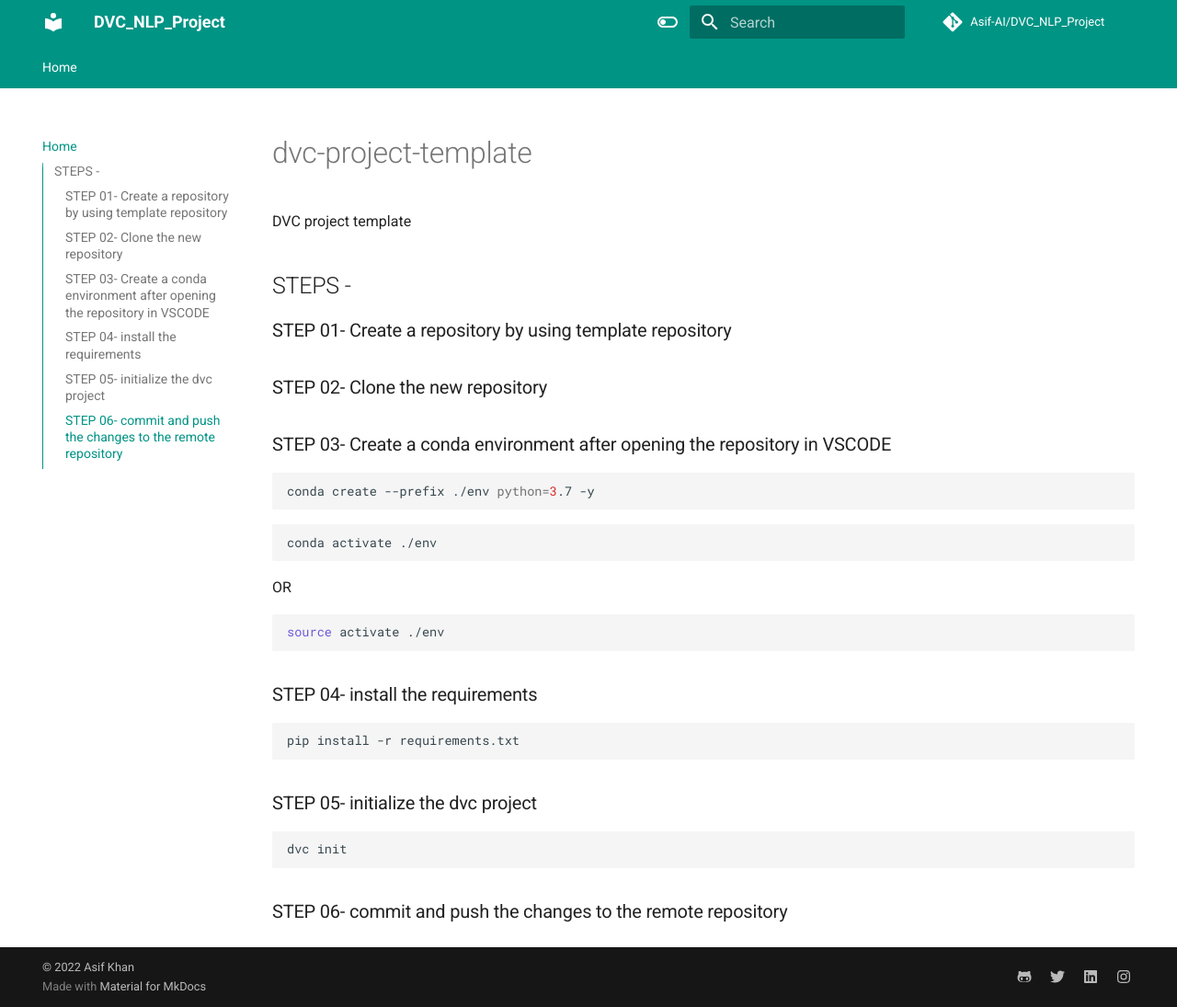
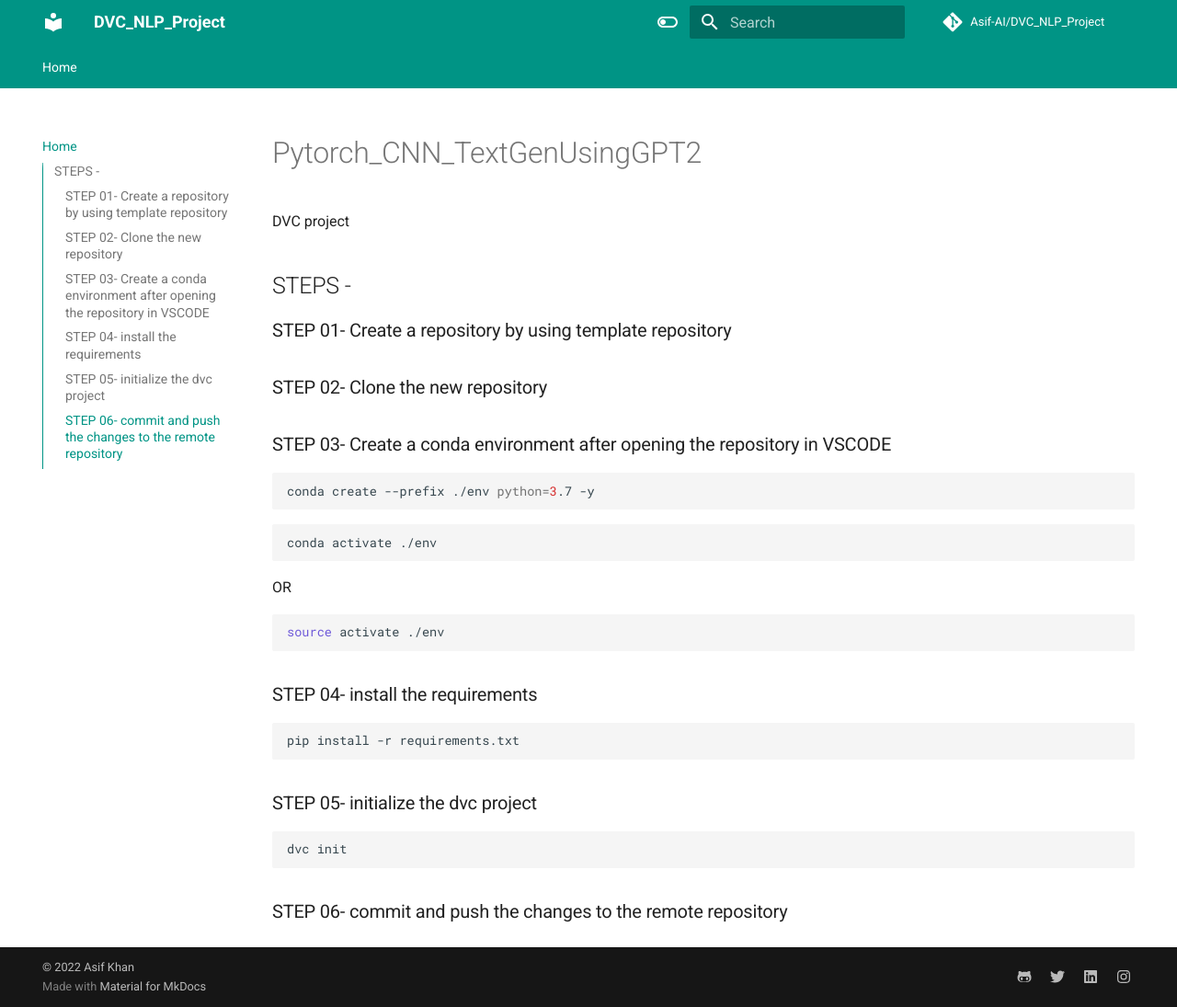
Before and after one commit to Asif-AI/Pytorch_CNN_TextGenUsingGPT2, an MkDocs documentation site: the page built from docs/index.md, in a window 1280 px wide and 1095 px high. Shown: the whole window at 92% size. Built offline with MkDocs 1.6.1 and Material for MkDocs 9.7.7, drawn with Linux system fonts in a browser that asks for light colours; comment, search, counter and statistics services are not loaded.

Commit message:
Update index.md

```diff
--- a/docs/index.md
+++ b/docs/index.md
@@ -1,5 +1,5 @@
-# dvc-project-template
-DVC project template
+# Pytorch_CNN_TextGenUsingGPT2
+DVC project
 
 ## STEPS -
 
```
